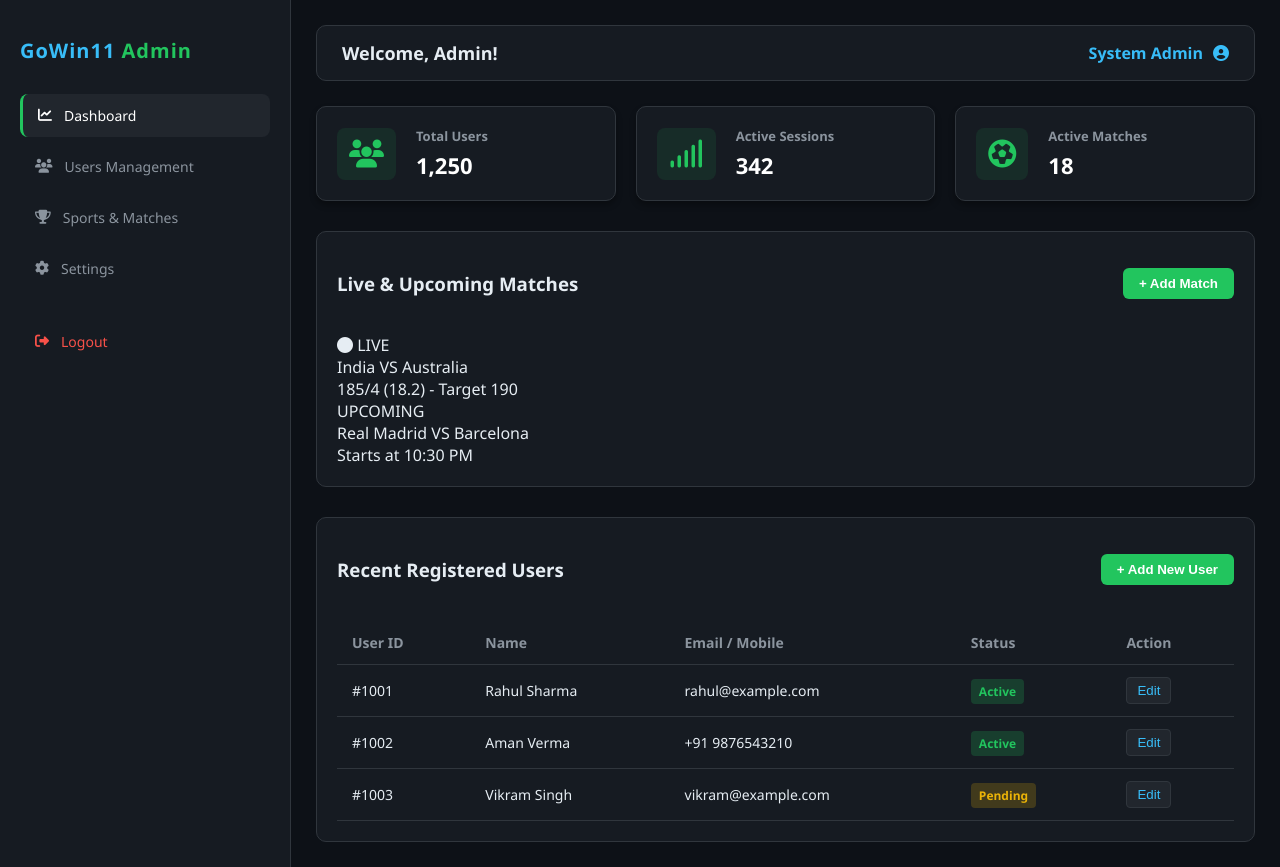
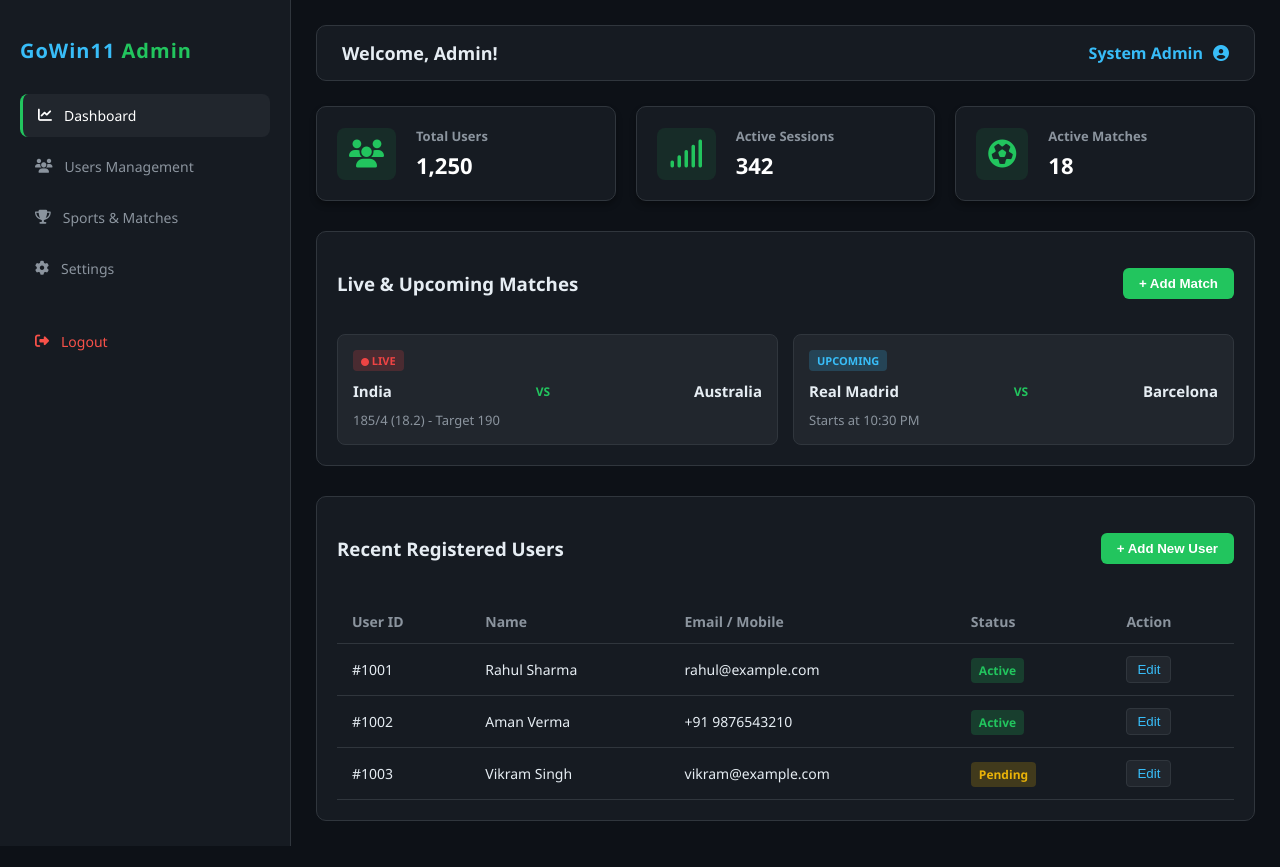
Before and after one commit to mahadevoffice81-beep/gowin11-backend, a website: page admin.html in a window 1280 px wide. After the commit the page ends 846 px from the top, so only its background shows below. Drawn offline with Linux system fonts and the light colour scheme.

Commit message:
Update style.css

```diff
--- a/public/style.css
+++ b/public/style.css
@@ -132,6 +132,68 @@
     color: #ffffff;
 }
 
+/* Matches Grid Styling */
+.matches-grid {
+    display: grid;
+    grid-template-columns: repeat(auto-fit, minmax(280px, 1fr));
+    gap: 15px;
+}
+
+.match-card {
+    background-color: #21262d;
+    border: 1px solid #30363d;
+    border-radius: 8px;
+    padding: 15px;
+    display: flex;
+    flex-direction: column;
+    gap: 10px;
+}
+
+.match-status {
+    font-size: 11px;
+    font-weight: bold;
+    padding: 3px 8px;
+    border-radius: 4px;
+    width: fit-content;
+}
+
+.match-status.live {
+    background: rgba(239, 68, 68, 0.2);
+    color: #ef4444;
+}
+
+.match-status.live i {
+    font-size: 8px;
+    animation: blink 1s infinite;
+}
+
+.match-status.upcoming {
+    background: rgba(56, 189, 248, 0.2);
+    color: #38bdf8;
+}
+
+@keyframes blink {
+    50% { opacity: 0; }
+}
+
+.teams {
+    display: flex;
+    justify-content: space-between;
+    align-items: center;
+    font-weight: 600;
+    font-size: 15px;
+}
+
+.teams .vs {
+    font-size: 12px;
+    color: #22c55e;
+}
+
+.score {
+    font-size: 13px;
+    color: #8b949e;
+}
+
 /* Data Section & Table */
 .data-section {
     margin-top: 30px;
```
